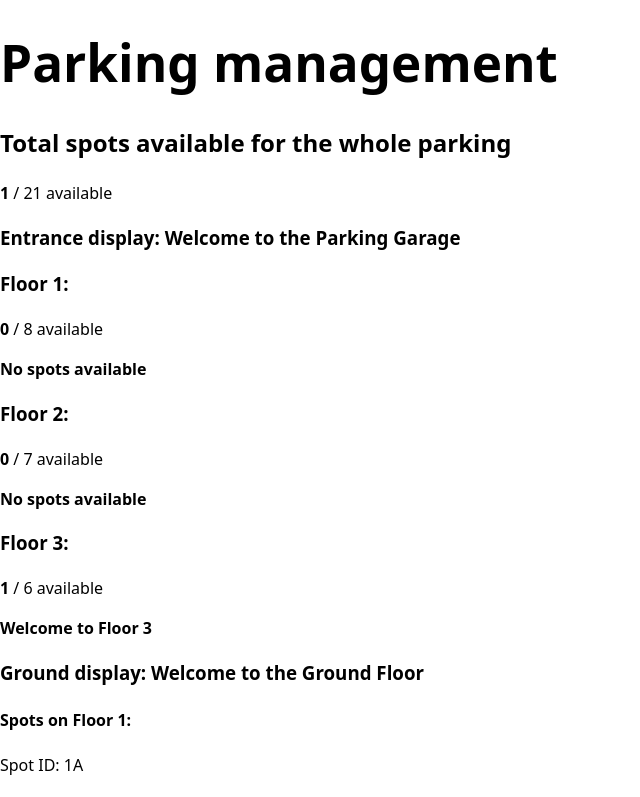
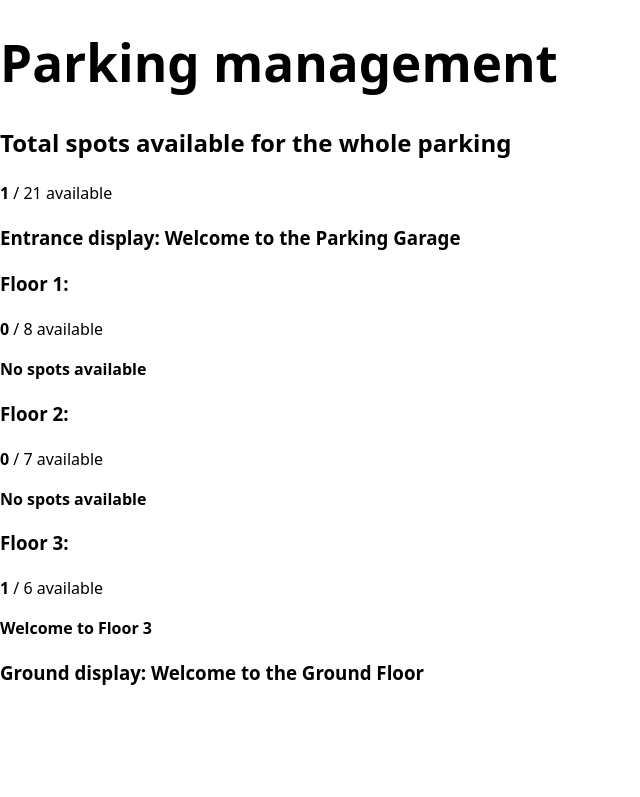
Before and after one commit to rlalaina7/ParkManagement, a React (Vite) app: page / in a window 1280 px wide. Shown: the top 797 px of the page, without its empty margins (0-640 px from the left). Built offline with nearby package versions, Linux system fonts and the light colour scheme.

Commit message:
Fixed minor issues

```diff
--- a/src/App.tsx
+++ b/src/App.tsx
@@ -1,5 +1,5 @@
 import './App.css';
-import { BrowserRouter as Router, Routes, Route, Link } from 'react-router-dom';
+import { BrowserRouter as Router, Routes, Route } from 'react-router-dom';
 import ParkingDisplay from './components/ParkingDisplay';
 
 function App() {
--- a/src/components/ParkingDisplay.tsx
+++ b/src/components/ParkingDisplay.tsx
@@ -74,7 +74,7 @@ const ParkingDisplay = () => {
                 })}
                 <h3>Ground display: {groundMessage}</h3>
                 {/* Display the edit spot for each floor here? */}
-                {parkingFloors.map(({ floorNumber, spots }) => (
+                {/* {parkingFloors.map(({ floorNumber, spots }) => (
                     <div key={`spots-floor-${floorNumber}`}>
                         <h4>Spots on Floor {floorNumber}:</h4>
                         {spots.map(spot => (
@@ -84,7 +84,7 @@ const ParkingDisplay = () => {
                             />
                         ))}
                     </div>
-                ))}
+                ))} */}
             </section>
         </div>
     );
--- a/src/components/Spot/SpotEdit.tsx
+++ b/src/components/Spot/SpotEdit.tsx
@@ -7,8 +7,7 @@ interface SpotEditProps {
 
 
 const SpotEdit = (props: SpotEditProps): React.JSX.Element => {
-    const [spot, setSpot] = useState(props.spotData);
-
+    const [spot, ] = useState(props.spotData)
     return (
         <div>
             <p>Spot ID: {spot.id}</p>
```
